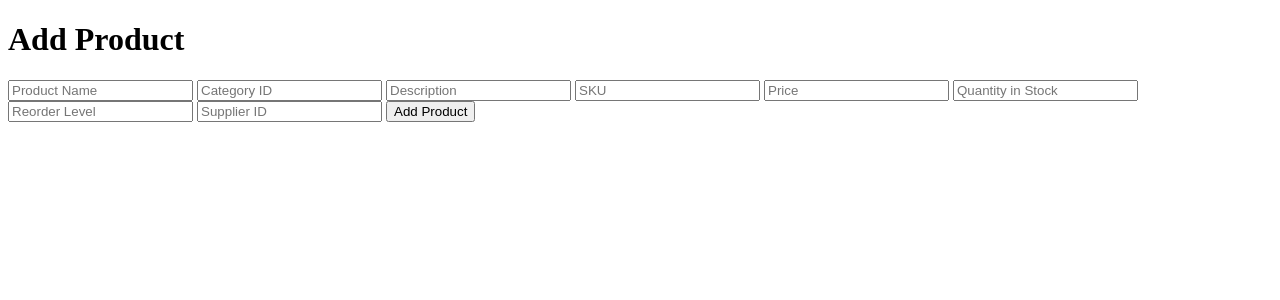
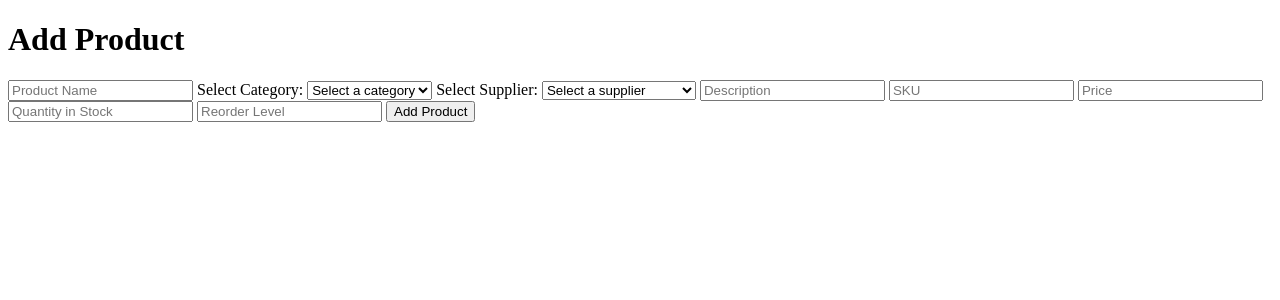
Before and after one commit to DarvanneTapayan/inventory_management, a PHP site: page /add_product.php in a window 1280 px wide. Shown: the top 300 px of the page. Run offline with PHP 8.4, Linux system fonts and the light colour scheme; data comes from the database, SQL or seed files in the repository.

Commit message:
Update add_product.php

```diff
--- a/public/add_product.php
+++ b/public/add_product.php
@@ -1,22 +1,32 @@
 <?php
 include_once '../config/database.php';
 include_once '../classes/Product.php';
+include_once '../classes/Category.php'; // Include Category class
+include_once '../classes/Supplier.php'; // Include Supplier class
 
 $database = new Database();
 $db = $database->getConnection();
 
 $product = new Product($db);
+$category = new Category($db);
+$supplier = new Supplier($db); // Create a new Supplier object
+
+// Fetch existing categories
+$categories = $category->read();
+
+// Fetch existing suppliers
+$suppliers = $supplier->read(); // Fetch suppliers
 
 if ($_SERVER['REQUEST_METHOD'] == 'POST') {
     // Sanitize and assign the input data
     $product_name = $_POST['product_name'];
-    $category_id = $_POST['category_id'];
+    $category_id = $_POST['category_id']; // From category dropdown
     $description = $_POST['description'];
     $sku = $_POST['sku'];
     $price = $_POST['price'];
     $quantity_in_stock = $_POST['quantity_in_stock'];
     $reorder_level = $_POST['reorder_level'];
-    $supplier_id = $_POST['supplier_id'];
+    $supplier_id = $_POST['supplier_id']; // From supplier dropdown
 
     // Call the create method
     if ($product->create($product_name, $category_id, $description, $sku, $price, $quantity_in_stock, $reorder_level, $supplier_id)) {
@@ -37,13 +47,30 @@
     <h1>Add Product</h1>
     <form method="POST" action="">
         <input type="text" name="product_name" placeholder="Product Name" required>
-        <input type="number" name="category_id" placeholder="Category ID" required>
+
+        <!-- Dropdown for Categories -->
+        <label for="category_id">Select Category:</label>
+        <select name="category_id" id="category_id" required>
+            <option value="">Select a category</option> <!-- Placeholder option -->
+            <?php foreach ($categories as $row): ?>
+                <option value="<?php echo $row['category_id']; ?>"><?php echo $row['category_name']; ?></option>
+            <?php endforeach; ?>
+        </select>
+
+        <!-- Dropdown for Suppliers -->
+        <label for="supplier_id">Select Supplier:</label>
+        <select name="supplier_id" id="supplier_id" required>
+            <option value="">Select a supplier</option> <!-- Placeholder option -->
+            <?php foreach ($suppliers as $row): ?>
+                <option value="<?php echo $row['supplier_id']; ?>"><?php echo $row['supplier_name']; ?></option>
+            <?php endforeach; ?>
+        </select>
+
         <input type="text" name="description" placeholder="Description">
         <input type="text" name="sku" placeholder="SKU" required>
         <input type="number" name="price" placeholder="Price" required>
         <input type="number" name="quantity_in_stock" placeholder="Quantity in Stock" required>
         <input type="number" name="reorder_level" placeholder="Reorder Level">
-        <input type="number" name="supplier_id" placeholder="Supplier ID" required>
         <button type="submit">Add Product</button>
     </form>
 </body>
```
